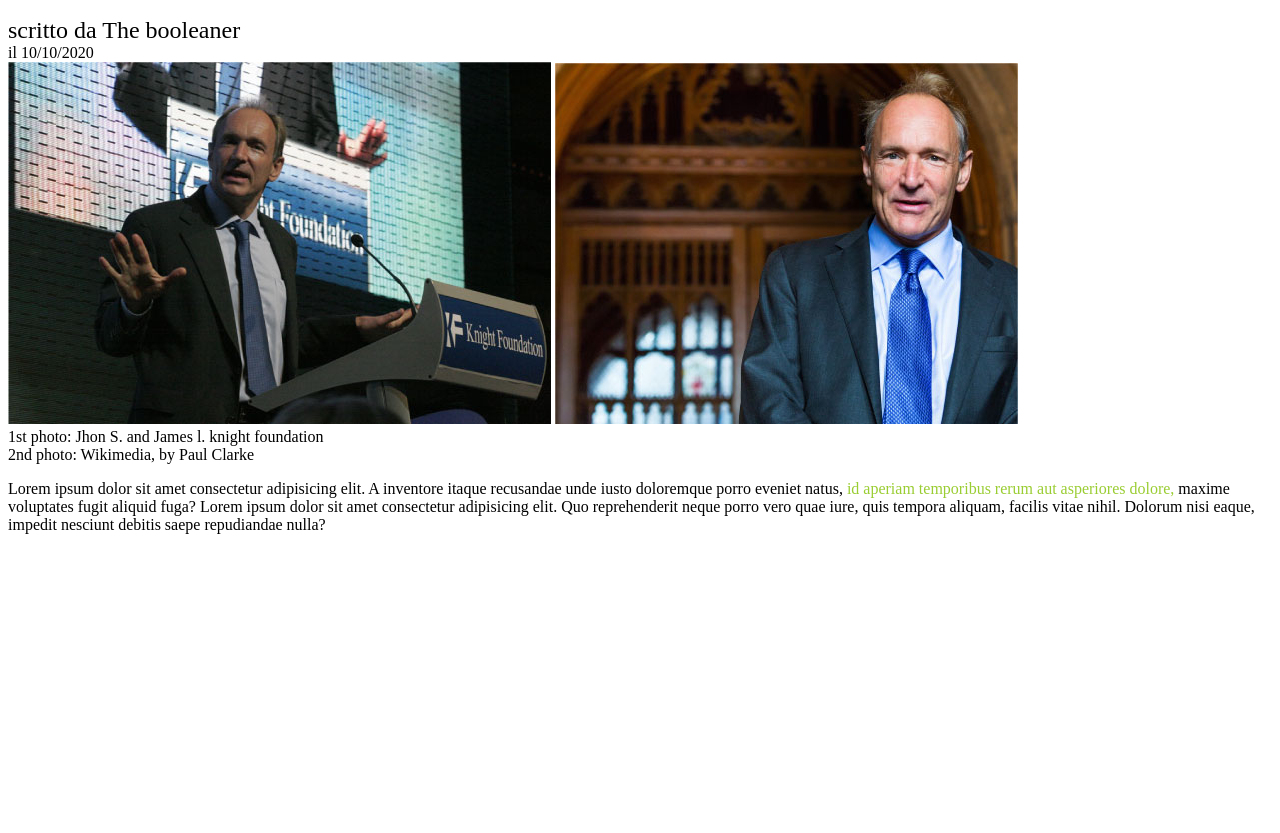
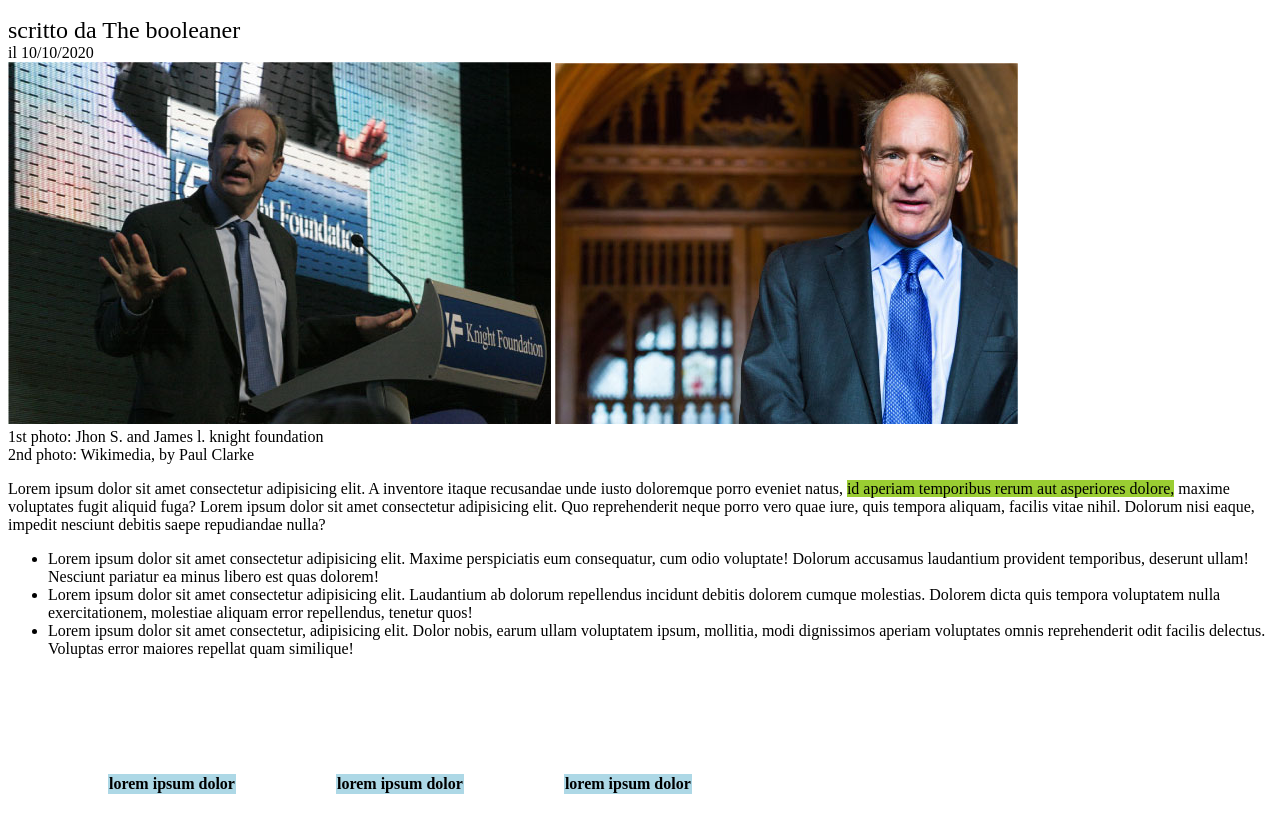
Before and after one commit to CodeYouness/html-css-booleaner, a plain HTML site: page index.html in a window 1280 px wide. Shown: the part 121-954 px from the top of the page. Before the commit the page ends 800 px from the top, so only its background shows below. Drawn offline with Linux system fonts and the light colour scheme.

Commit message:
added unordered list

```diff
--- a/css/style.css
+++ b/css/style.css
@@ -13,5 +13,13 @@
 }
 
 .background-color-yellow {
-    color: yellowgreen;
+    background-color: yellowgreen;
 }
+
+.intestazione {
+    background-color: lightblue;
+}
+
+table {
+    border-spacing: 100px;
+}
--- a/index.html
+++ b/index.html
@@ -14,6 +14,7 @@
     <header>
         <section class="top-image">
             <img src="./img/logo.svg" alt="logo-boolean" id="logo-boolean">
+        </section>
     </header>
 
     <main>
@@ -51,6 +52,35 @@
                 debitis saepe repudiandae nulla?
             </p>
 
+            <ul>
+                <li>
+                    Lorem ipsum dolor sit amet consectetur adipisicing elit. Maxime perspiciatis eum consequatur, cum
+                    odio voluptate! Dolorum accusamus laudantium provident temporibus, deserunt ullam! Nesciunt pariatur
+                    ea minus libero est quas dolorem!
+                </li>
+
+                <li>Lorem ipsum dolor sit amet consectetur adipisicing elit. Laudantium ab dolorum repellendus incidunt
+                    debitis dolorem cumque molestias. Dolorem dicta quis tempora voluptatem nulla exercitationem,
+                    molestiae aliquam error repellendus, tenetur quos!
+                </li>
+
+                <li>
+                    Lorem ipsum dolor sit amet consectetur, adipisicing elit. Dolor nobis, earum ullam voluptatem ipsum,
+                    mollitia, modi dignissimos aperiam voluptates omnis reprehenderit odit facilis delectus. Voluptas
+                    error maiores repellat quam similique!
+                </li>
+            </ul>
+
+            <table>
+                <thead>
+                    <tr>
+                        <th class="intestazione">lorem ipsum dolor</th>
+                        <th class="intestazione">lorem ipsum dolor</th>
+                        <th class="intestazione">lorem ipsum dolor</th>
+                    </tr>
+                </thead>
+            </table>
+
         </section>
     </main>
 
```
